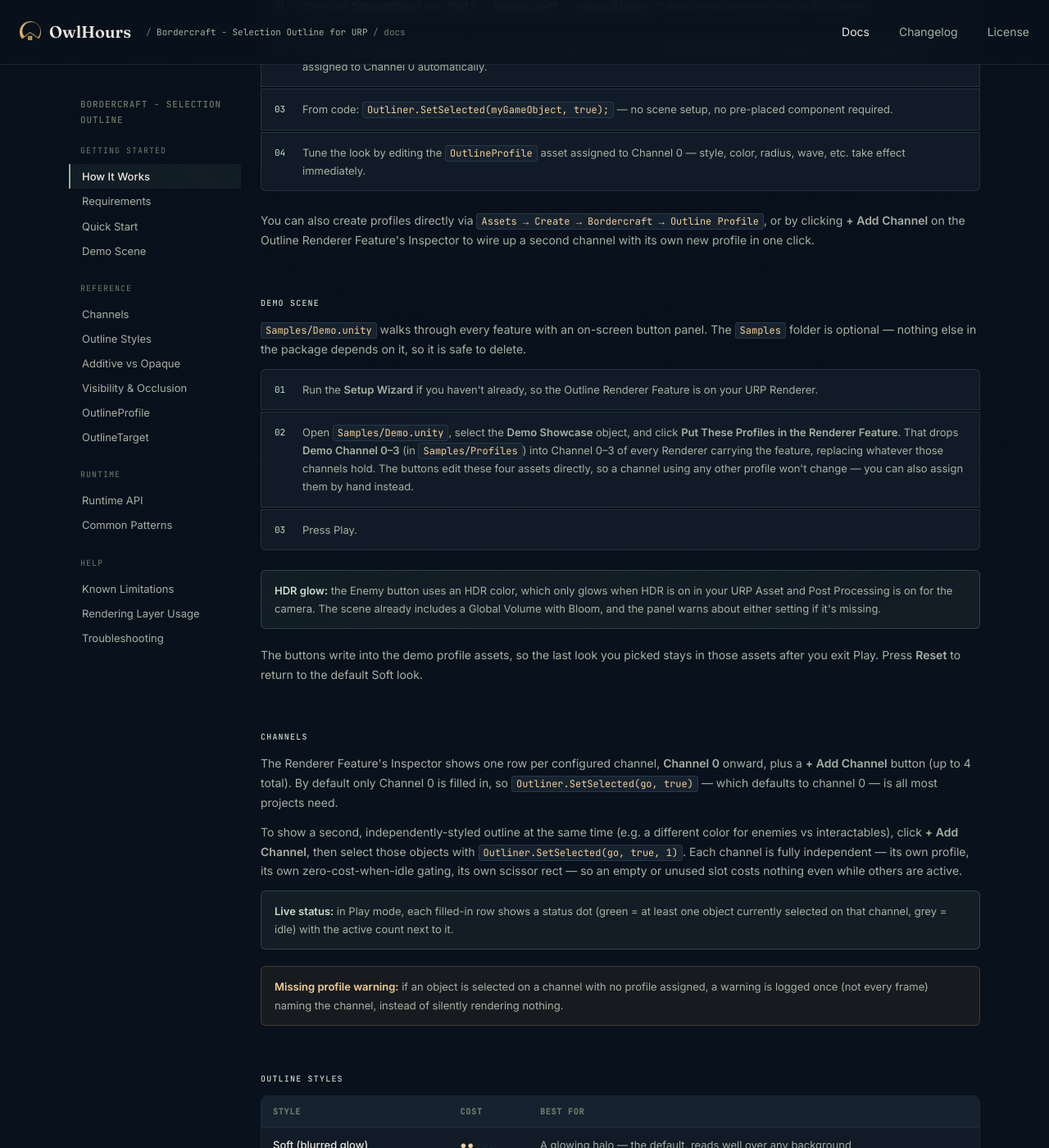
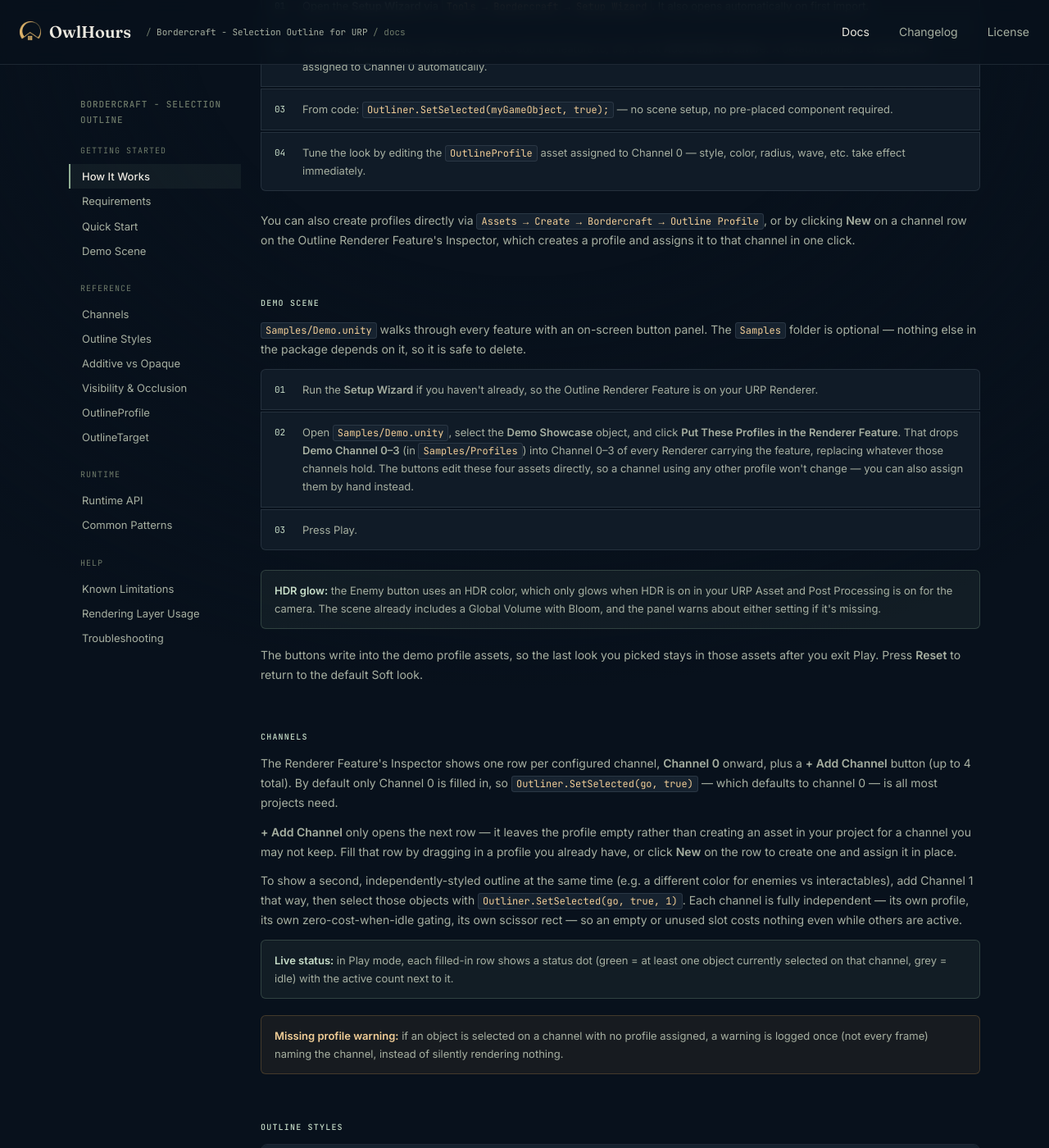
Before and after one commit to owlhoursspace/owlhourspace.github.io, a Jekyll site: the page tools/bordercraft-selection-outline-urp/docs/index.html, which Jekyll copies as it is, in a window 1280 px wide and 1400 px high, scrolled down 1256 px. Shown: the whole window at 82% size. Built offline with Jekyll 4.4.1, drawn with Linux system fonts in a browser that asks for light colours; some of the changed text lies outside the part shown.

Commit message:
Refresh six Bordercraft slides and follow the New button in the docs
Co-Authored-By: Claude Opus 5 <noreply@anthropic.com>

```diff
--- a/tools/bordercraft-selection-outline-urp/changelog/index.html
+++ b/tools/bordercraft-selection-outline-urp/changelog/index.html
@@ -295,7 +295,7 @@
         <div class="change-group-title">Editor Tooling</div>
         <div class="item-list">
           <div class="item">A <strong>Setup Wizard</strong> automatically adds the Outline feature to your URP renderers on first import, and can be reopened any time from the Tools menu.</div>
-          <div class="item">The Renderer Feature's Inspector shows one row per channel with a live status dot in Play mode, and a one-click <strong>+ Add Channel</strong> button that creates and assigns a new profile automatically.</div>
+          <div class="item">The Renderer Feature's Inspector shows one row per channel with a live status dot in Play mode, a <strong>+ Add Channel</strong> button that opens the next row, and a <strong>New</strong> button on every row that creates a profile and assigns it to that channel. Adding a channel never writes an asset into your project on its own.</div>
           <div class="item">The Profile inspector shows exactly which Renderer assets and channels currently use it, with a button to jump straight to each one.</div>
           <div class="item">Selection can also be pre-wired directly in the Editor — add an Outline Target component and just toggle it — and previews correctly in the Scene view without needing to press Play.</div>
           <div class="item">The Outline Target inspector warns when an animated character's bounds may not follow its animation, which would cut part of its outline off, and fixes it in one click.</div>
--- a/tools/bordercraft-selection-outline-urp/docs/index.html
+++ b/tools/bordercraft-selection-outline-urp/docs/index.html
@@ -329,7 +329,7 @@
       <div class="step"><span class="step-num">03</span><span>From code: <code>Outliner.SetSelected(myGameObject, true);</code> — no scene setup, no pre-placed component required.</span></div>
       <div class="step"><span class="step-num">04</span><span>Tune the look by editing the <code>OutlineProfile</code> asset assigned to Channel 0 — style, color, radius, wave, etc. take effect immediately.</span></div>
     </div>
-    <p>You can also create profiles directly via <code>Assets → Create → Bordercraft → Outline Profile</code>, or by clicking <strong>+ Add Channel</strong> on the Outline Renderer Feature's Inspector to wire up a second channel with its own new profile in one click.</p>
+    <p>You can also create profiles directly via <code>Assets → Create → Bordercraft → Outline Profile</code>, or by clicking <strong>New</strong> on a channel row on the Outline Renderer Feature's Inspector, which creates a profile and assigns it to that channel in one click.</p>
 
     <!-- DEMO SCENE -->
     <h2 id="demo-scene">Demo Scene</h2>
@@ -345,7 +345,8 @@
     <!-- CHANNELS -->
     <h2 id="channels">Channels</h2>
     <p>The Renderer Feature's Inspector shows one row per configured channel, <strong>Channel 0</strong> onward, plus a <strong>+ Add Channel</strong> button (up to 4 total). By default only Channel 0 is filled in, so <code>Outliner.SetSelected(go, true)</code> — which defaults to channel 0 — is all most projects need.</p>
-    <p>To show a second, independently-styled outline at the same time (e.g. a different color for enemies vs interactables), click <strong>+ Add Channel</strong>, then select those objects with <code>Outliner.SetSelected(go, true, 1)</code>. Each channel is fully independent — its own profile, its own zero-cost-when-idle gating, its own scissor rect — so an empty or unused slot costs nothing even while others are active.</p>
+    <p><strong>+ Add Channel</strong> only opens the next row — it leaves the profile empty rather than creating an asset in your project for a channel you may not keep. Fill that row by dragging in a profile you already have, or click <strong>New</strong> on the row to create one and assign it in place.</p>
+    <p>To show a second, independently-styled outline at the same time (e.g. a different color for enemies vs interactables), add Channel 1 that way, then select those objects with <code>Outliner.SetSelected(go, true, 1)</code>. Each channel is fully independent — its own profile, its own zero-cost-when-idle gating, its own scissor rect — so an empty or unused slot costs nothing even while others are active.</p>
     <div class="note"><strong>Live status:</strong> in Play mode, each filled-in row shows a status dot (green = at least one object currently selected on that channel, grey = idle) with the active count next to it.</div>
     <div class="warn"><strong>Missing profile warning:</strong> if an object is selected on a channel with no profile assigned, a warning is logged once (not every frame) naming the channel, instead of silently rendering nothing.</div>
 
@@ -396,7 +397,7 @@
     <!-- OUTLINE PROFILE -->
     <h2 id="outline-profile">OutlineProfile</h2>
     <p>An <code>OutlineProfile</code> is a serializable asset describing an outline's look — style, color, radius, wave, etc. It contains no rendering plumbing; that lives entirely in the Renderer Feature.</p>
-    <p><strong>Ways to create a profile:</strong> <code>Assets → Create → Bordercraft → Outline Profile</code>, click <strong>+ Add Channel</strong> on the Outline Renderer Feature's Inspector, or let the Setup Wizard create and assign one automatically.</p>
+    <p><strong>Ways to create a profile:</strong> <code>Assets → Create → Bordercraft → Outline Profile</code>, click <strong>New</strong> on a channel row on the Outline Renderer Feature's Inspector (on a channel that already has one, this replaces the assignment — the old asset stays in the project), or let the Setup Wizard create and assign one automatically.</p>
 
     <h3>Parameters</h3>
     <div class="table-wrap">
```
Also changed, not shown: assets/img/bordercraft/looks.webp, assets/img/bordercraft/performance.webp, assets/img/bordercraft/profile.webp, assets/img/bordercraft/setup.webp, assets/img/bordercraft/usage.webp, assets/img/bordercraft/wherehidden.webp.
